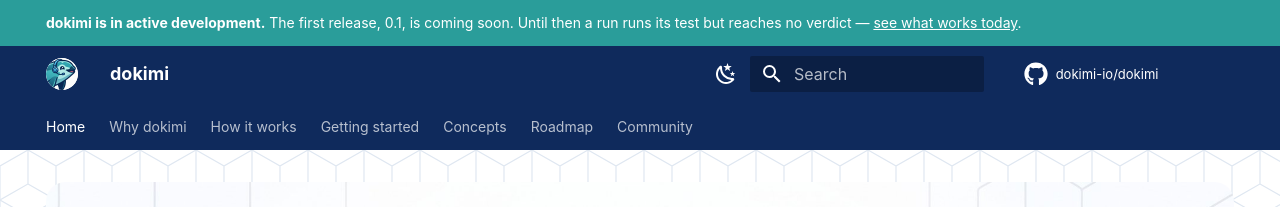
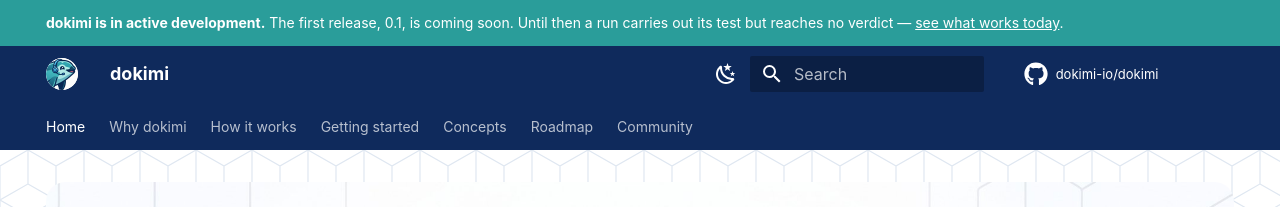
Before and after one commit to dokimi-io/dokimi-website, an MkDocs documentation site: the page built from docs/index.md, in a window 1280 px wide and 900 px high. Shown: the top 207 px of the window. Built offline with MkDocs 1.6.1 and Material for MkDocs 9.7.7, drawn with Linux system fonts in a browser that asks for light colours; comment, search, counter and statistics services are not loaded.

Commit message:
Banner: a run carries out its test but reaches no verdict
Co-Authored-By: Claude Opus 5.5 <noreply@anthropic.com>

```diff
--- a/overrides/main.html
+++ b/overrides/main.html
@@ -6,7 +6,7 @@
 
 {% block announce %}
   <strong>dokimi is in active development.</strong>
-  The first release, 0.1, is coming soon. Until then a run runs its test but reaches no
+  The first release, 0.1, is coming soon. Until then a run carries out its test but reaches no
   verdict —
   <a href="{{ 'roadmap/' | url }}">see what works today</a>.
 {% endblock %}
```
